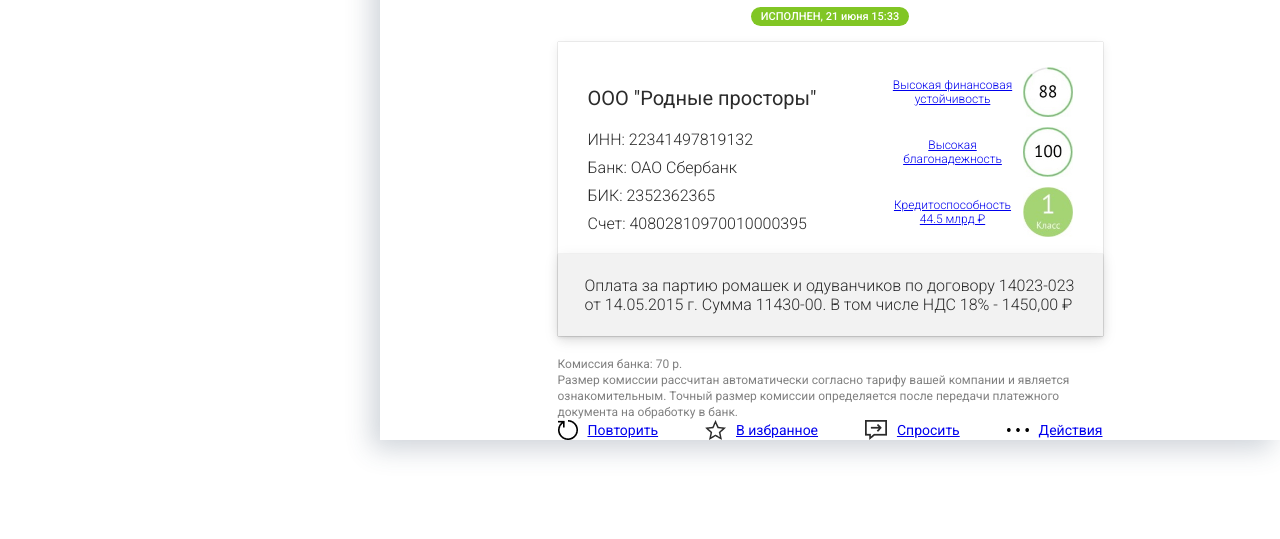
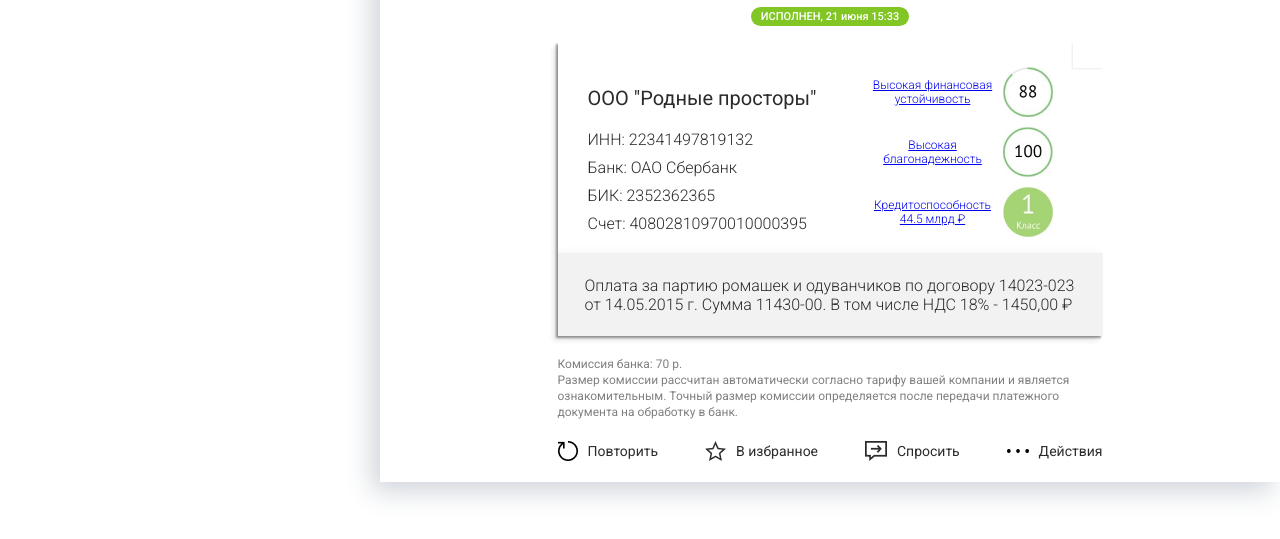
Before and after one commit to Vladimir-Fedorov/modulebank, a plain HTML site: page index.html in a window 1280 px wide. Shown: the part 223-762 px from the top of the page. Drawn offline with Linux system fonts and the light colour scheme.

Commit message:
Правки: разметка карточки+финальные стили

```diff
--- a/index.html
+++ b/index.html
@@ -122,21 +122,17 @@
           </p>
         <div class="main-body__footer">
           <a href="#" class="main-body__footer-item">
-            <img src="img/repeat.png" alt="Повторить" class="main-body__footer-icon">
-            <span class="main-body__footer-text">Повторить</span>
-          </a href="#">
+            <img src="img/repeat.png" alt="Повторить" class="main-body__footer-icon"> Повторить
+          </a>
           <a href="#" class="main-body__footer-item">
-            <img src="img/favorites.png" alt="В избранное" class="main-body__footer-icon">
-            <span class="main-body__footer-text">В избранное</span>
-          </a href="#">
+            <img src="img/favorites.png" alt="В избранное" class="main-body__footer-icon"> В избранное
+          </a>
           <a href="#" class="main-body__footer-item">
-            <img src="img/ask.png" alt="Спросить" class="main-body__footer-icon">
-            <span class="main-body__footer-text">Спросить</span>
-          </a href="#">
+            <img src="img/ask.png" alt="Спросить" class="main-body__footer-icon"> Спросить
+          </a>
           <a href="#" class="main-body__footer-item">
-            <img src="img/actions.png" alt="Действия" class="main-body__footer-icon">
-            <span class="main-body__footer-text">Действия</span>
-          </a href="#">
+            <img src="img/actions.png" alt="Действия" class="main-body__footer-icon"> Действия
+          </a>
         </div>
         <!-- /.main-body__footer -->
         </div>
--- a/sass/blocks/_main.sass
+++ b/sass/blocks/_main.sass
@@ -65,7 +65,18 @@
       justify-content: space-between
       flex-wrap: wrap
       background: #FFFFFF
-      box-shadow: 0px 3px 10px rgba(0, 0, 0, 0.0869282), 0px 0px 1px rgba(0, 0, 0, 0.390682)
+      box-shadow: -5px 5px 5px rgba(0, 0, 0, 0.0869282), -2px 2px 2px rgba(0, 0, 0, 0.390682)
+      position: relative
+      overflow: hidden
+      &::before
+        content: ""
+        position: absolute
+        top: 0%
+        right: 0%
+        border-bottom: 26px solid #fff
+        border-right: 30px solid transparent
+        opacity: 0.85
+        box-shadow: -1px 1px 2px rgba(0, 0, 0, 0.1)
       &-info
         margin-left: 30px
       &-title
@@ -80,7 +91,7 @@
       &-advantages
         display: flex
         flex-direction: column
-        margin-right: 30px
+        margin-right: 50px
         max-width: 190px
       &-item
         padding-bottom: 10px
@@ -117,14 +128,24 @@
       align-items: center
       justify-content: space-between
       max-width: 545px
-      margin: auto
+      margin: 21px auto
       &-item
         display: flex
         align-items: center
-      &-icon
-        margin-right: 10px
-      &-text
         text-decoration: none
         font-weight: normal
         font-size: 14px
         line-height: 16px
+        color: inherit
+        position: relative
+        &:hover
+          &::before
+            content: ''
+            position: absolute
+            width: 100%
+            height: 5px
+            background-color: #8DC540
+            left: 0
+            bottom: -10px
+      &-icon
+        margin-right: 10px
```
Also changed, not shown: css/style.css, 1 other file.
